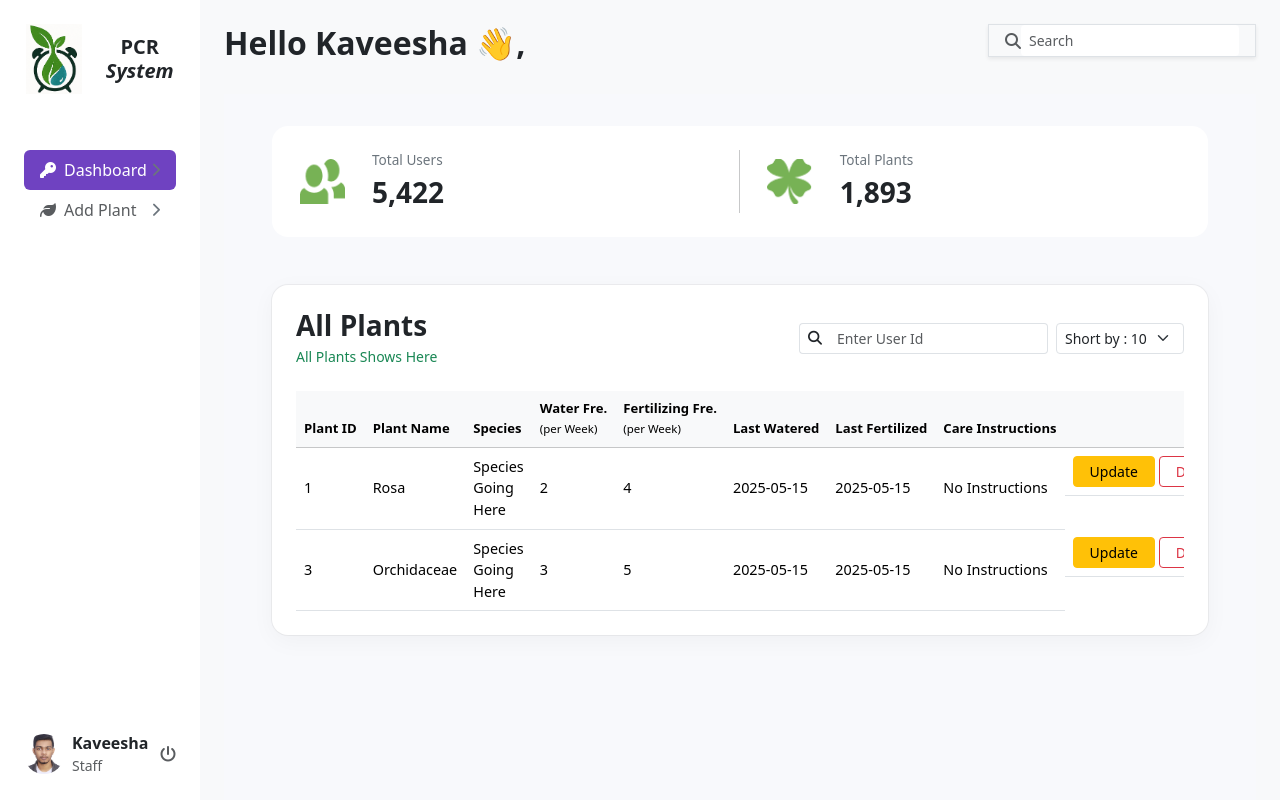
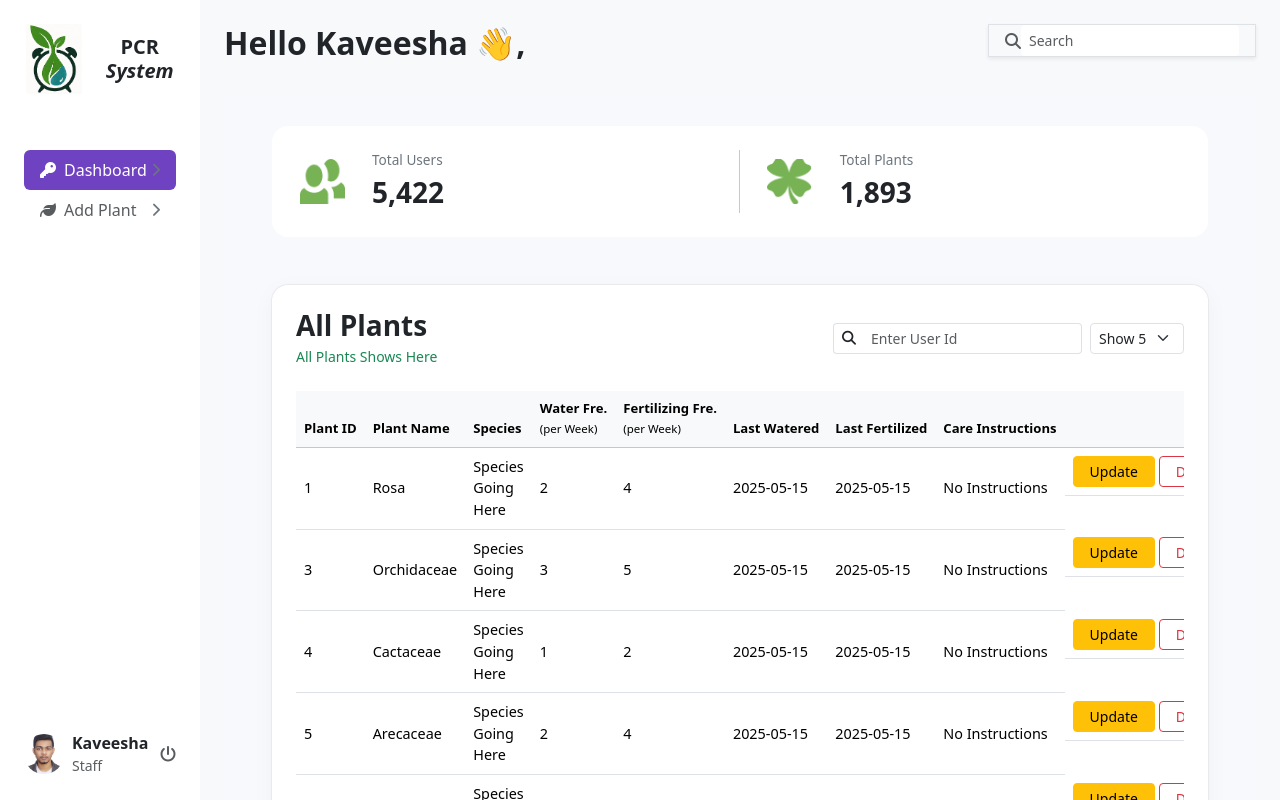
Before and after one commit to ksdkaveesha/Plant-Care-Reminder-System, an Angular app in the folder Fontend/plant-care-system/: page /dashboard/viewplants in a window 1280 px wide. Built offline with nearby package versions, Linux system fonts and the light colour scheme.

Commit message:
update frontend search and onitempage functions

```diff
--- a/Fontend/plant-care-system/src/app/Services/plant.service.ts
+++ b/Fontend/plant-care-system/src/app/Services/plant.service.ts
@@ -4,6 +4,7 @@ import { Injectable } from '@angular/core';
 @Injectable({ providedIn: 'root' })
 export class PlantService {
   private selectedPlant: any;
+  private apiUrl = 'http://localhost:5080/api/Customers';
 
   setPlant(plant: any) {
     this.selectedPlant = plant;
--- a/Fontend/plant-care-system/src/app/dashboard/viewplant/viewplant.component.html
+++ b/Fontend/plant-care-system/src/app/dashboard/viewplant/viewplant.component.html
@@ -37,15 +37,15 @@
       <div class="d-flex gap-2 ">
         <div class="input-group input-group-sm search-id">
           <span class="input-group-text bg-white border-end-0"><i class="fas fa-search"></i></span>
-          <input class="form-control border-start-0" placeholder="Enter User Id">
+          <input class="form-control border-start-0" placeholder="Enter User Id" [(ngModel)]="searchTerm" (input)="onSearch()" />
         </div>
 
-        <select class="form-select form-select-sm w-auto">
-            <option selected value="10">Short by : 10</option>
-            <option value="25">25</option>
-            <option value="50">50</option>
-            <option value="100">100</option>
-            <option value="all">All</option>
+        <select class="form-select form-select-sm w-auto" [(ngModel)]="itemsPerPage" (change)="onItemsPerPageChange()">
+            <option [value]="5">Show 5</option>
+            <option [value]="10">10</option>
+            <option [value]="50">50</option>
+            <option [value]="100">100</option>
+            <option [ngValue]="'all'">All</option>
         </select>
       </div>
     </div>
@@ -67,7 +67,7 @@
         </thead>
 
         <tbody>
-          <tr *ngFor="let plant of plants">
+          <tr *ngFor="let plant of plantList">
             <td>{{ plant.plantId }}</td>
             <td>{{ plant.plantname }}</td>
             <td>{{ plant.species }}</td>
--- a/Fontend/plant-care-system/src/app/dashboard/viewplant/viewplant.component.ts
+++ b/Fontend/plant-care-system/src/app/dashboard/viewplant/viewplant.component.ts
@@ -4,11 +4,12 @@ import { RouterModule } from '@angular/router';
 import { Router } from '@angular/router';
 import { trigger, transition, style, animate } from '@angular/animations';
 import { PlantService } from '../../Services/plant.service';
+import { FormsModule } from '@angular/forms';
 
 @Component({
   selector: 'app-viewplants',
   standalone: true,
-  imports: [CommonModule, RouterModule],
+  imports: [CommonModule, RouterModule, FormsModule],
   templateUrl: './viewplant.component.html',
   styleUrls: ['./viewplant.component.css'],
   animations: [
@@ -29,6 +30,8 @@ import { PlantService } from '../../Services/plant.service';
 
 export class ViewplantComponent {
   animationState = 0;
+  searchTerm: string = '';
+  itemsPerPage: number | 'all' = 5;
 
   stats = {
     totalUsers: 5422,
@@ -59,6 +62,51 @@ export class ViewplantComponent {
       lastFertilized: '2025-05-15',
       careInstructions: 'No Instructions'
     }
+    ,
+    {
+      plantId: 4,
+      userId: 1,
+      plantname: 'Cactaceae',
+      species: 'Species Going Here',
+      wateringFreq: 1,
+      fertilizingFreq: 2,
+      lastWatered: '2025-05-15',
+      lastFertilized: '2025-05-15',
+      careInstructions: 'No Instructions'
+    },
+    {
+      plantId: 5,
+      userId: 1,
+      plantname: 'Arecaceae',
+      species: 'Species Going Here',
+      wateringFreq: 2,
+      fertilizingFreq: 4,
+      lastWatered: '2025-05-15',
+      lastFertilized: '2025-05-15',
+      careInstructions: 'No Instructions'
+    },
+    {
+      plantId: 6,
+      userId: 1,
+      plantname: 'Arecaceae',
+      species: 'Species Going Here',
+      wateringFreq: 2,
+      fertilizingFreq: 4,
+      lastWatered: '2025-05-15',
+      lastFertilized: '2025-05-15',
+      careInstructions: 'No Instructions'
+    },
+    {
+      plantId: 7,
+      userId: 1,
+      plantname: 'Arecaceae',
+      species: 'Species Going Here',
+      wateringFreq: 2,
+      fertilizingFreq: 4,
+      lastWatered: '2025-05-15',
+      lastFertilized: '2025-05-15',
+      careInstructions: 'No Instructions'
+    }
   ];
 
   deletePlant(plantId: number) {
@@ -72,4 +120,37 @@ export class ViewplantComponent {
     // Navigate to the update plant page
     this.router.navigate(['/dashboard/updateplant', plants.plantId]);
   }
+
+  ngOnInit() {
+    this.onItemsPerPageChange();
+  }
+
+  plantList: {
+    plantId: number;
+    userId: number;
+    plantname: string;
+    species: string;
+    wateringFreq: number;
+    fertilizingFreq: number;
+    lastWatered: string;
+    lastFertilized: string;
+    careInstructions: string;
+  }[] = [];
+
+  onItemsPerPageChange(): void {
+    this.plantList =
+      this.itemsPerPage === 'all'
+        ? this.plants
+        : this.plants.slice(0, this.itemsPerPage as number);
+  }
+
+  onSearch() {
+    if (this.searchTerm) {
+      this.plantList = this.plants.filter(plants =>
+        plants.plantname.toLowerCase().includes(this.searchTerm.toLowerCase())
+      );
+    } else {
+      this.onItemsPerPageChange();
+    }
+  }
 }
--- a/Fontend/plant-care-system/src/main.ts
+++ b/Fontend/plant-care-system/src/main.ts
@@ -3,12 +3,14 @@ import { provideRouter } from '@angular/router';
 import { routes } from './app/app.routes';
 import { AppComponent } from './app/app.component';
 import { provideAnimations } from '@angular/platform-browser/animations';
+import { provideHttpClient }      from '@angular/common/http';
 
 
 bootstrapApplication(AppComponent, {
   providers: [
     provideRouter(routes),
-    provideAnimations()
+    provideAnimations(),
+    provideHttpClient(),
 ],
 
 });
```
